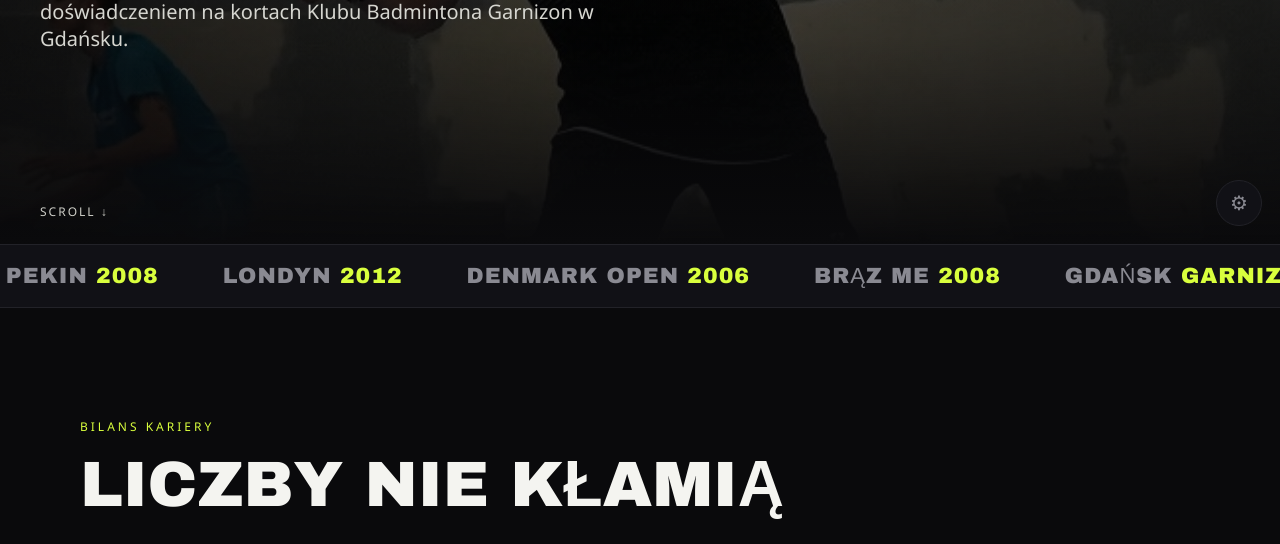
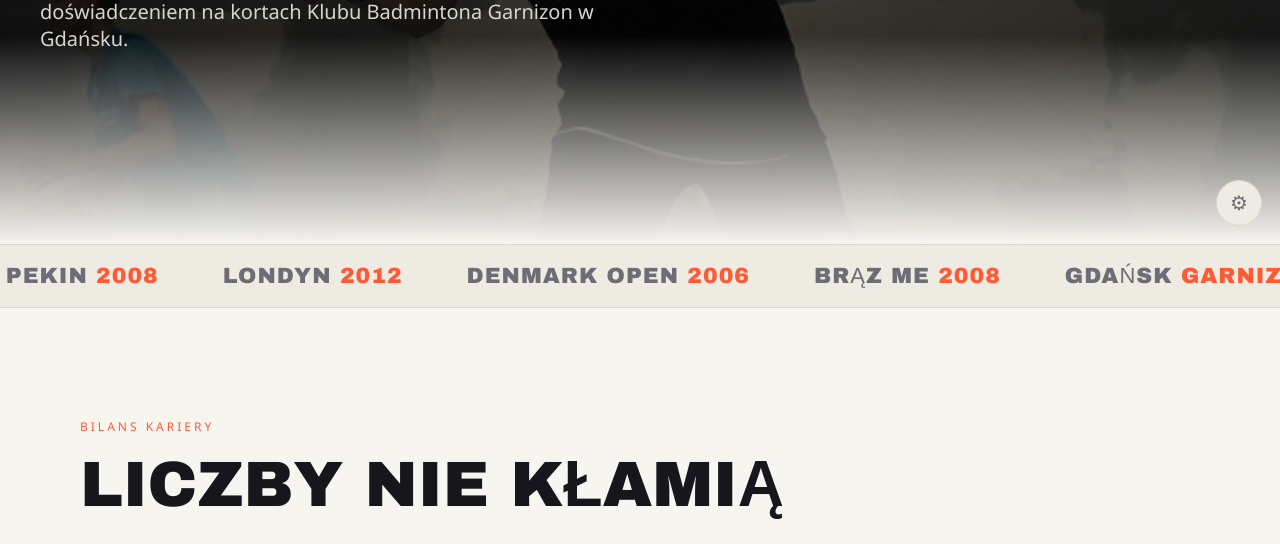
Before and after one commit to fureya/Kamila_Augustyn, a plain HTML site: page index.html in a window 1280 px wide. Shown: the part 556-1100 px from the top of the page. Drawn offline with Linux system fonts and the light colour scheme.

Commit message:
Change default theme to Papier (light)
Sets the light "Papier" palette as the hardcoded default (both the
initial body[data-theme] to avoid a dark flash, and the DEFAULTS theme).

```diff
--- a/index.html
+++ b/index.html
@@ -212,7 +212,7 @@
   @media(max-width:700px){nav .links{display:none}section{padding:70px 22px}.hero{padding:0 22px}}
 </style>
 </head>
-<body data-theme="volt">
+<body data-theme="papier">
 
 <nav>
   <div class="logo">KA<b>.</b></div>
@@ -439,7 +439,7 @@
   ];
   const DEFAULTS={
     pin:'1982',
-    theme:'volt',
+    theme:'papier',
     hero:'img/kamila-hero.jpg',
     custom:{on:false,bg:'#0a0a0c',accent:'#d9ff3d'},
     trainings:[
```
